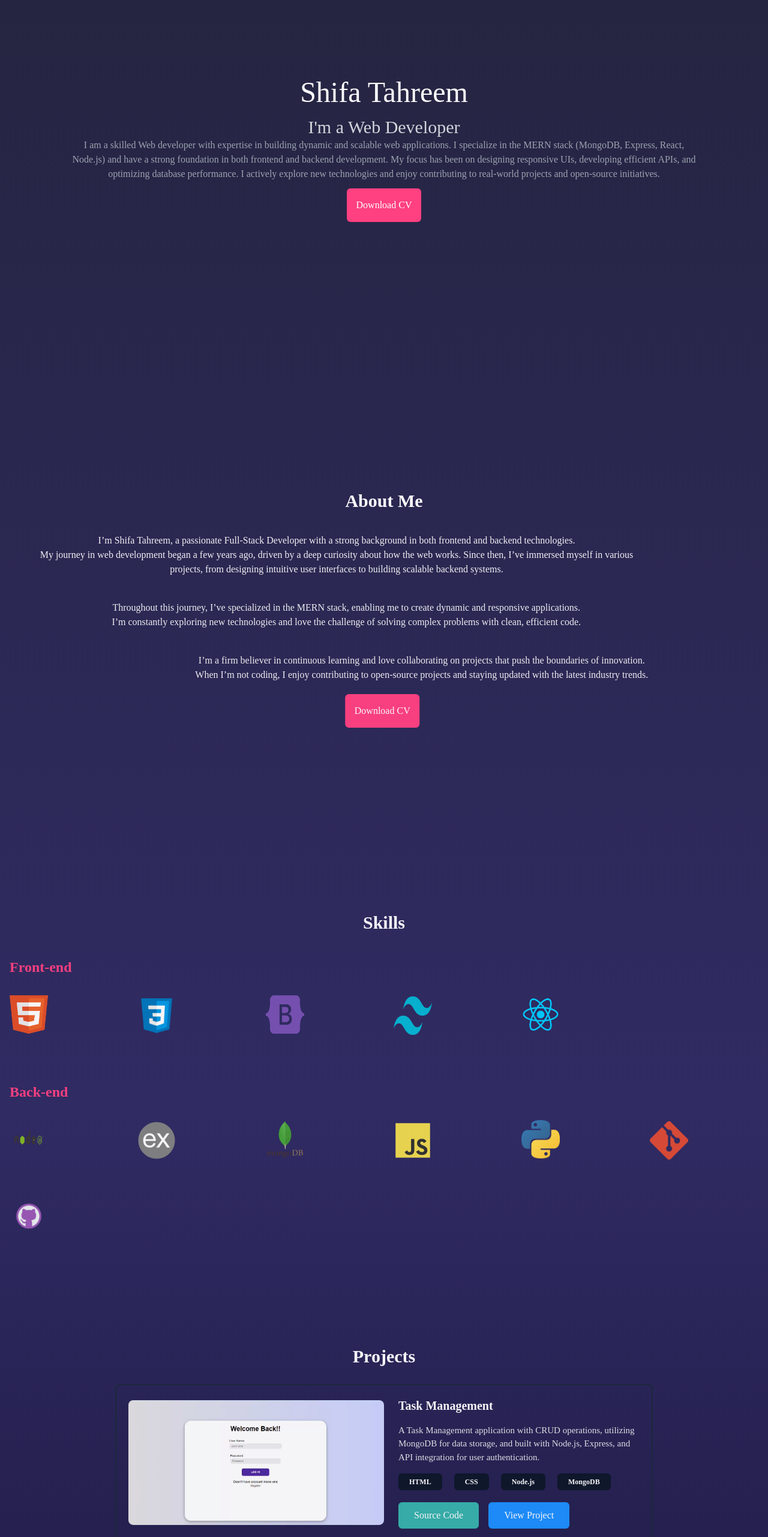
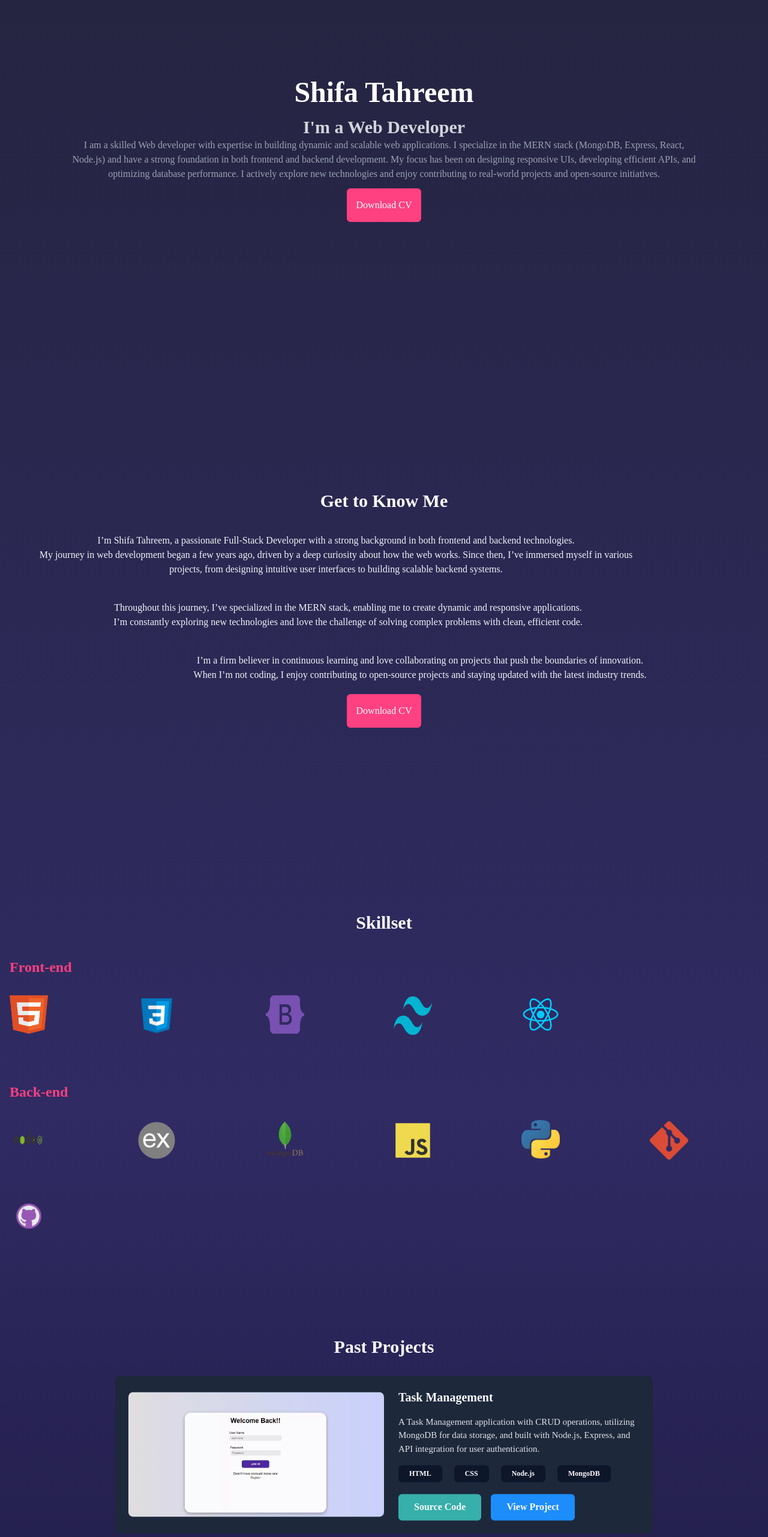
Before and after one commit to stahreem/Shifa-Tahreem, a React (Vite) app: page / in a window 1280 px wide. Shown: the part 160-2722 px from the top of the page at 60% size. Built offline with nearby package versions, Linux system fonts and the light colour scheme; a web font is replaced by a local one.

Commit message:
Done with the project

```diff
--- a/src/App.jsx
+++ b/src/App.jsx
@@ -16,7 +16,7 @@ function App() {
     AOS.init({
       offset: 200, // offset (in px) from the original trigger point
       duration: 3000, // values from 0 to 3000, with step 50m
-      delay: 500   // values from 0 to 3000, with step 50ms
+      delay: 300   // values from 0 to 3000, with step 50ms
     });
   }, []);
 
--- a/src/Footer/Footer.jsx
+++ b/src/Footer/Footer.jsx
@@ -3,7 +3,7 @@ import { FaLinkedin, FaGithub } from 'react-icons/fa'; // Import icons
 
 function Footer() {
   return (
-    <div className='flex items-center justify-between w-full h-20 px-8 py-4 text-white bg-black'>
+    <div className='flex items-center justify-between w-full h-20 px-8 py-4 overflow-hidden text-white bg-black'>
 
       {/* Left section (Icons) */}
 
--- a/src/components/About/About.jsx
+++ b/src/components/About/About.jsx
@@ -15,7 +15,7 @@ function About() {
         data-aos="fade-in"
         data-aos-id="super-duper" // Fade-in animation
       >
-        About Me
+        Get to Know Me
       </h1>
 
       <div className="flex flex-col px-10 md:mt-5">
@@ -56,7 +56,11 @@ function About() {
             data-aos="fade-right" // Applying fade-right animation to the button
             className="p-3 mt-5 border-4 border-[#ff4081] bg-[#ff4081] text-white rounded-md hover:bg-transparent hover:text-[#ff4081] transition duration-300"
           >
+            <a
+            href="/shifa.pdf"
+            download="My_CV.pdf">
             Download CV
+            </a>
           </button>
         </div>
       </div>
--- a/src/components/Contact/Contact.jsx
+++ b/src/components/Contact/Contact.jsx
@@ -23,10 +23,10 @@ function Contact() {
   };
 
   return (
-    <div name="contact" className="flex flex-col items-center justify-center w-full h-screen px-4 font-serif text-center text-white">
+    <div name="contact" className="flex flex-col items-center justify-center w-full h-screen px-4 overflow-hidden font-serif text-center text-white">
       <h1 className="mb-8 text-3xl font-semibold"
       data-aos="fade-in"
-      data-aos-id="super-duper">Contact</h1>
+      data-aos-id="super-duper">Let's Talk</h1>
 
       {/* Main Container */}
       <div className="flex flex-col items-center justify-between w-full max-w-4xl gap-10 md:flex-row md:items-start md:mb-3 ">
--- a/src/components/Home/Home.jsx
+++ b/src/components/Home/Home.jsx
@@ -1,8 +1,4 @@
 import React from 'react';
-import { HiArrowNarrowRight } from 'react-icons/hi';
-import { FaGithub, FaLinkedin } from 'react-icons/fa';
-
-import Typewriter from 'react-typewriter-effect';
 
 function Home() {
   return (
@@ -10,25 +6,20 @@ function Home() {
     >
       <div className="flex flex-col items-center justify-center w-full h-full px-4 text-center"
       data-aos="zoom-out">
-        <h1 className="mb-4 text-4xl sm:mt-5 md:text-5xl">
-          {/* <Typewriter
-            text="Shifa Tahreem"
-            cursorColor="#ff4081"
-            typeSpeed={200} // Slower typing speed
-            deleteSpeed={100} // Speed of deleting text
-            delay={2000} // Delay before starting to type
-            repeat={true} // Repeats indefinitely
-            startDelay={500} // Delay before the first type
-          /> */}
+        <h1 className="mb-4 text-4xl font-bold sm:mt-5 md:text-5xl">
           Shifa Tahreem
         </h1>
-        <p className="text-2xl text-gray-300 md:text-3xl">I'm a Web Developer</p>
+        <p className="text-2xl font-semibold text-gray-300 md:text-3xl">I'm a Web Developer</p>
         <p className="mx-2 text-gray-400 md:mx-20">
           I am a skilled Web developer with expertise in building dynamic and scalable web applications. I specialize in the MERN stack (MongoDB, Express, React, Node.js) and have a strong foundation in both frontend and backend development. My focus has been on designing responsive UIs, developing efficient APIs, and optimizing database performance. I actively explore new technologies and enjoy contributing to real-world projects and open-source initiatives.
         </p>
         <div>
           <button className='p-3 mt-3 border-4 border-[#ff4081] bg-[#ff4081] text-white rounded-md hover:bg-transparent hover:text-[#ff4081] transition duration-300'>
+            <a
+             href="/shifa.pdf"
+             download="My_CV.pdf">
             Download CV
+            </a>
           </button>
         </div>
       </div>
--- a/src/components/Projects/Projects.jsx
+++ b/src/components/Projects/Projects.jsx
@@ -5,11 +5,11 @@ function Projects() {
   return (
     <div name="projects" className="flex flex-col items-center justify-center w-full min-h-screen px-4 py-8 overflow-hidden font-serif text-center text-white">
       <h1 className="mb-8 text-3xl font-semibold" data-aos="fade-in" data-aos-id="super-duper">
-        Projects
+      Past Projects
       </h1>
 
       {/* Project Card */}
-      <div className='flex flex-col items-center justify-center w-full p-5 mb-8 bg-transparent border-2 rounded-lg lg:flex-row lg:max-w-4xl border-slate-800 bg-slate-800'
+      <div className='flex flex-col items-center justify-center w-full p-5 mb-8 border-2 rounded-lg lg:flex-row lg:max-w-4xl border-slate-800 bg-slate-800'
       data-aos="fade-down">
 
         {/* Image Section */}
@@ -30,14 +30,20 @@ function Projects() {
             <li className='px-4 py-1 border-2 rounded-md border-slate-900 bg-slate-900'>MongoDB</li>
           </ul>
           <div className="flex mt-5 space-x-4">
-            <button className="px-6 py-2 bg-[#38b2ac] text-white rounded-md hover:bg-transparent hover:text-[#38b2ac] border-2 border-[#38b2ac] transition duration-300">
+            <button className="px-6 py-2 font-semibold bg-[#38b2ac] text-white rounded-md hover:bg-transparent hover:text-[#38b2ac] border-2 border-[#38b2ac] transition duration-300">
+              <a
+              href='https://github.com/stahreem/Task-Management-'>
               Source Code
+              </a>
             </button>
-            <a className="px-6 py-2 mr-4 bg-[#1E90FF] text-white rounded-md hover:bg-transparent hover:text-[#1E90FF] border-2 border-[#1E90FF] transition duration-300"
-            href='https://github.com/stahreem/Task-Management-'
+            <button className="px-6 py-2 mr-4 bg-[#1E90FF] font-semibold text-white rounded-md hover:bg-transparent hover:text-[#1E90FF] border-2 border-[#1E90FF] transition duration-300"
             >
+              <a
+              href=''
+              >
               View Project
-            </a>
+              </a>
+            </button>
           </div>
         </div>
       </div>
@@ -45,7 +51,7 @@ function Projects() {
 
       {/* Repeat similar card structure for other projects */}
 
-      <div className='flex flex-col items-center justify-center w-full p-5 mb-8 bg-transparent border-2 rounded-2xl lg:flex-row lg:max-w-4xl border-slate-800 bg-slate-800'
+      <div className='flex flex-col items-center justify-center w-full p-5 mb-8 border-2 rounded-2xl lg:flex-row lg:max-w-4xl border-slate-800 bg-slate-800'
       data-aos="fade-down">
 
         {/* Image Section */}
@@ -59,7 +65,7 @@ function Projects() {
           <p className="mb-4 text-[15px] font-[550px] text-gray-200">A Task Management application with CRUD operations, utilizing MongoDB for data storage, and built with Node.js, Express, and API integration for user authentication.</p>
 
           {/* Tech Stack List */}
-          <ul className='flex flex-row items-center gap-5 text-xs font-semibold lg:items-start'>
+          <ul className='flex flex-wrap items-center gap-5 text-xs font-semibold lg:items-start'>
             <li className='px-4 py-1 border-2 rounded-md border-slate-900 bg-slate-900'>HTML</li>
             <li className='px-4 py-1 border-2 rounded-md border-slate-900 bg-slate-900'>CSS</li>
             <li className='px-4 py-1 border-2 rounded-md border-slate-900 bg-slate-900'>Node.js</li>
@@ -77,7 +83,7 @@ function Projects() {
             <button className="px-6 py-2 mr-4 font-semibold bg-[#1E90FF] text-white rounded-md hover:bg-transparent hover:text-[#1E90FF] border-2 border-[#1E90FF] transition duration-300"
             >
               <a
-
+              href=''
               >
               View Project
               </a>
--- a/src/components/Skills/Skills.jsx
+++ b/src/components/Skills/Skills.jsx
@@ -53,7 +53,7 @@ function Skills() {
 
   return (
     <div name="skills" className="flex flex-col items-center justify-center w-full h-auto px-4 py-10 font-serif text-center text-white">
-      <h1 className="mt-10 mb-10 text-3xl font-semibold" data-aos="fade-in" data-aos-id="super-duper">Skills</h1>
+      <h1 className="mt-10 mb-10 text-3xl font-semibold" data-aos="fade-in" data-aos-id="super-duper">Skillset</h1>
 
       {/* Front-end Skills */}
       <SkillSet title="Front-end" skills={frontEndSkills} />
```
Also changed, not shown: 2 other files (tests, documents, lock files or other folders).
